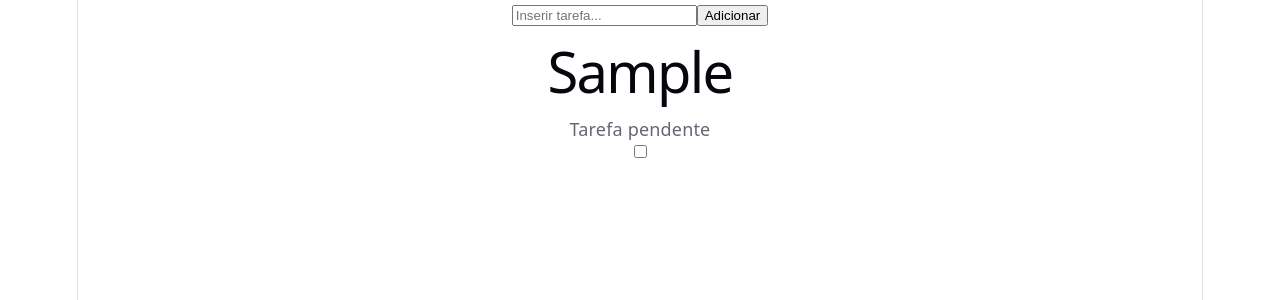
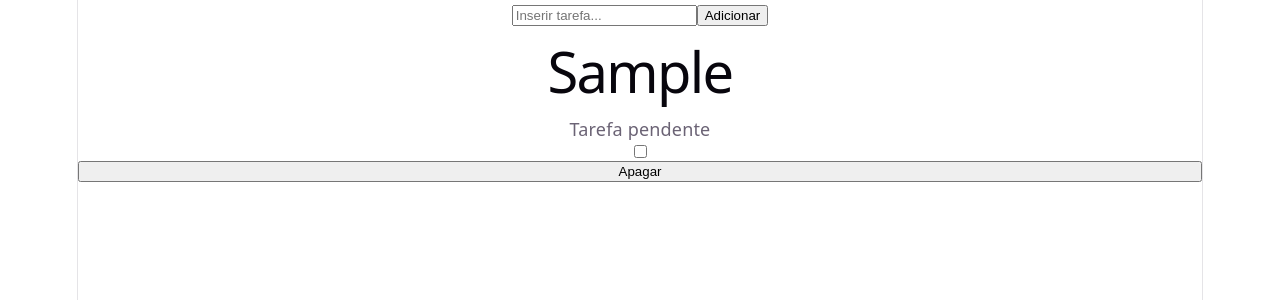
Before and after one commit to Cordyceps131/start, a React (Vite) app: page / in a window 1280 px wide. Both pictures are taken after typing "Sample" into the empty fields and a click on the button "Adicionar". Shown: the top 300 px of the page. Built offline with nearby package versions, Linux system fonts and the light colour scheme.

Commit message:
function props

```diff
--- a/src/components/ListaTarefas.jsx
+++ b/src/components/ListaTarefas.jsx
@@ -9,6 +9,10 @@ function ListaTarefas() {
         return storage ? JSON.parse(storage) : [];
     });
 
+    useEffect(() => {
+        localStorage.setItem('tarefas', JSON.stringify(tarefas));
+    }, [tarefas]);
+
     function marcarComoFeita(id) {
         const novoArray = tarefas.map(t => t.id === id ? { ...t, feita: !t.feita } : t)
         setTarefas(novoArray);
@@ -17,23 +21,30 @@ function ListaTarefas() {
 
     function adicionarTarefa(e) {
         e.preventDefault();
-        if(input.trim() === ''){
+        if (input.trim() === '') {
             return;
         }
         const proximoId = tarefas.length > 0 ? Math.max(...tarefas.map(t => t.id)) + 1 : 1;
-        const tarefa = {id: proximoId, nome: input, feita: false};
+        const tarefa = { id: proximoId, nome: input, feita: false };
         setTarefas([...tarefas, tarefa]);
-        localStorage.setItem('tarefas', JSON.stringify(tarefas));
         setInput('');
     }
+
+    function apagarTarefa(id) {
+        const novoArray = tarefas.filter(t => t.id !== id)
+        setTarefas(novoArray);
+        console.log(novoArray)
+    }
+
+
 
     return (
         <>
             <form onSubmit={adicionarTarefa}>
-                <input type="text" placeholder="Inserir tarefa..." value={input} onChange={(e) => setInput(e.target.value)}/>
+                <input type="text" placeholder="Inserir tarefa..." value={input} onChange={(e) => setInput(e.target.value)} />
                 <button type="submit">Adicionar</button>
             </form>
-            {tarefas.map(t => <Tarefa key={t.id} nome={t.nome} feita={t.feita} aoClicar={() => marcarComoFeita(t.id)} />)}
+            {tarefas.map(t => <Tarefa key={t.id} nome={t.nome} feita={t.feita} check={() => marcarComoFeita(t.id)} apagar={() => apagarTarefa(t.id)}/>)}
         </>
     )
 }
--- a/src/components/Tarefa.jsx
+++ b/src/components/Tarefa.jsx
@@ -1,12 +1,13 @@
 import { useState } from 'react';
 
 // Filho
-function Tarefa({ aoClicar, nome, feita }) {
+function Tarefa({ check, apagar, nome, feita }) {
     return (
         <>
             <h1>{nome}</h1>
             <p>{feita ? 'Tarefa concluída!' : 'Tarefa pendente'}</p>
-            <input type="checkbox" onClick={aoClicar} />
+            <input type="checkbox" onClick={check} />
+            <button onClick={apagar}>Apagar</button>
         </>
     );
 }
```
